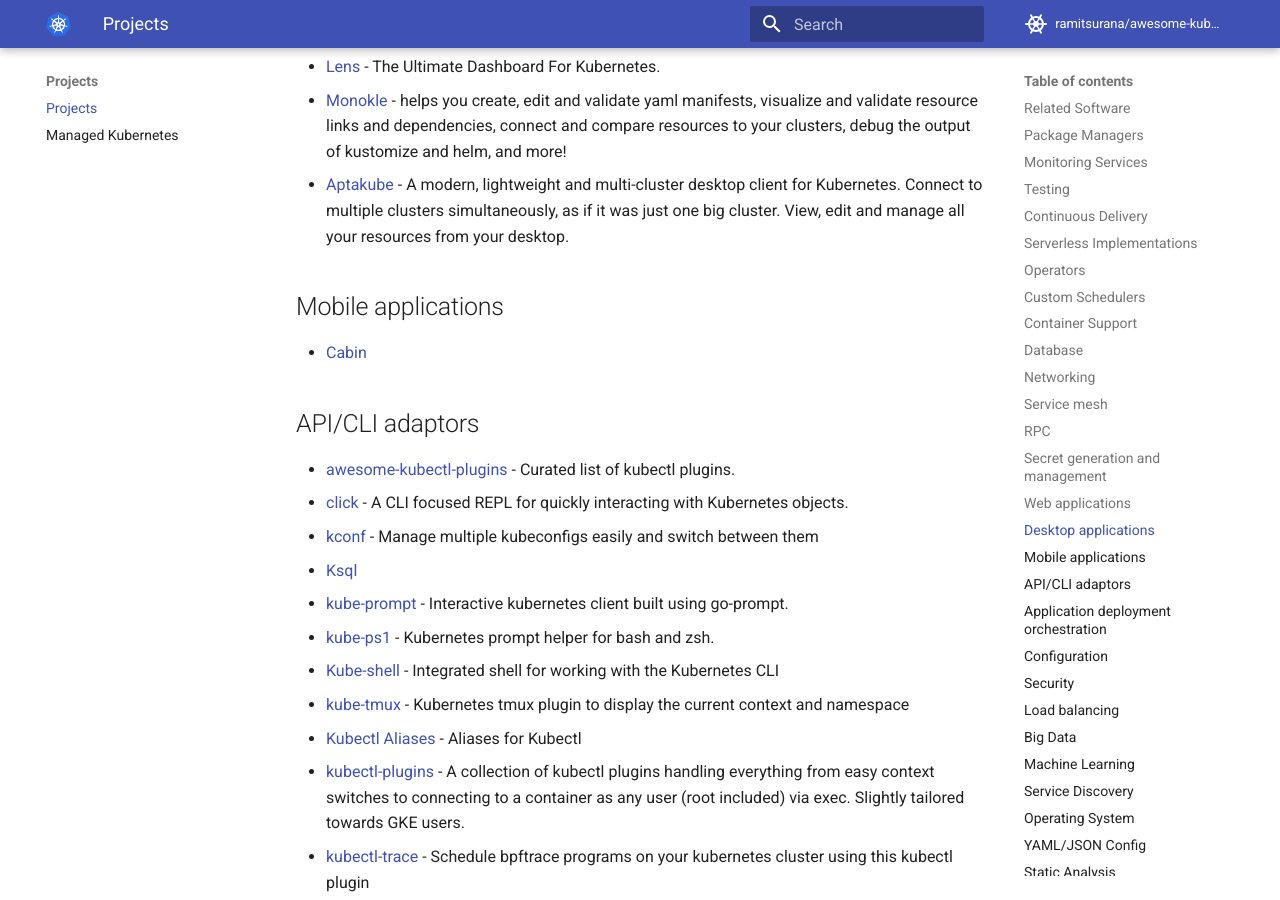
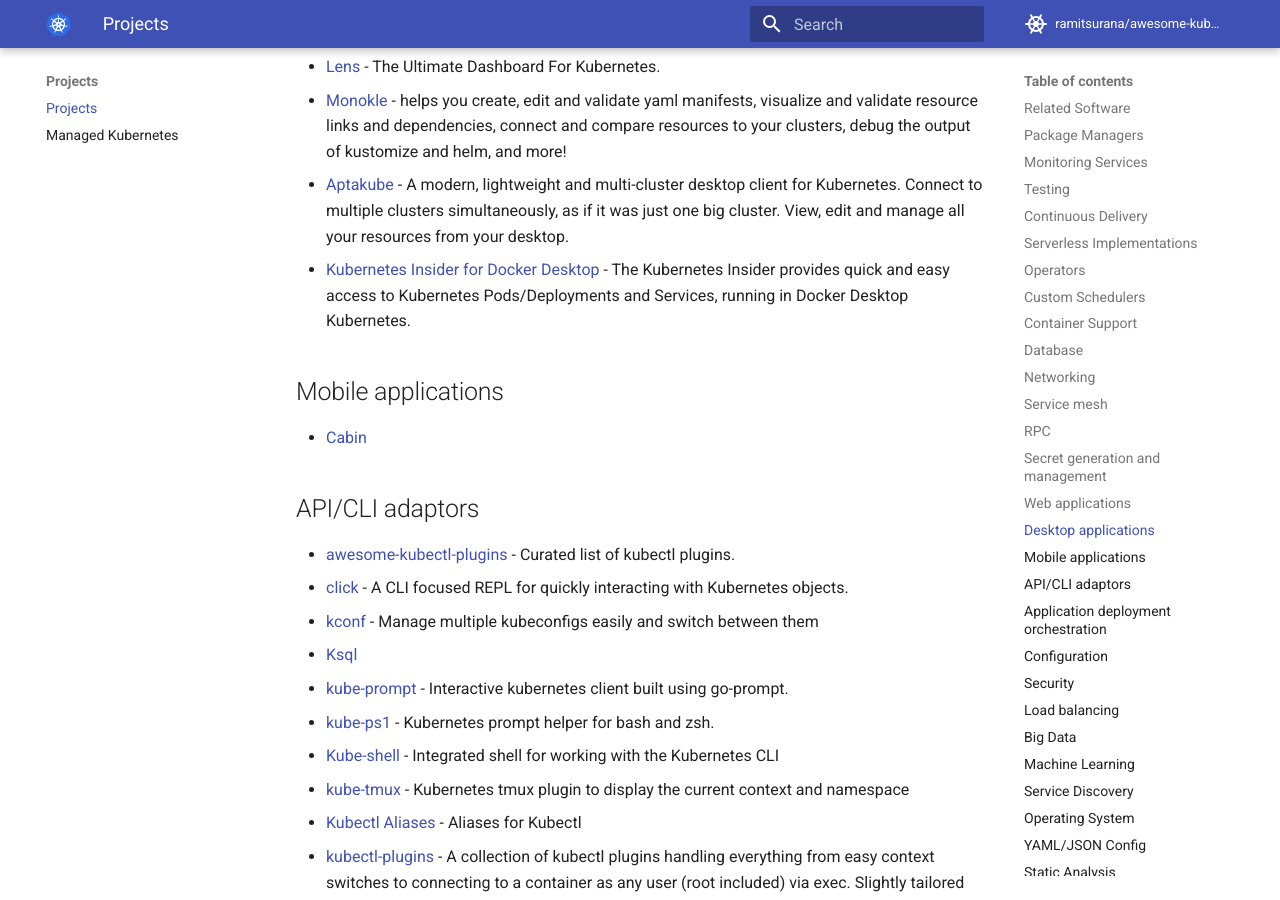
Before and after one commit to ramitsurana/awesome-kubernetes, an MkDocs documentation site: the page built from docs/projects/projects.md, in a window 1280 px wide and 900 px high, scrolled down 11338 px. Built offline with MkDocs 1.6.1 and Material for MkDocs 9.7.7, drawn with Linux system fonts in a browser that asks for light colours; comment, search, counter and statistics services are not loaded.

Commit message:
Add Kubernetes Insider

```diff
--- a/docs/projects/projects.md
+++ b/docs/projects/projects.md
@@ -311,6 +311,7 @@ Projects
 * [Lens](https://github.com/lensapp/lens) - The Ultimate Dashboard For Kubernetes.
 * [Monokle](https://github.com/kubeshop/monokle/) - helps you create, edit and validate yaml manifests, visualize and validate resource links and dependencies, connect and compare resources to your clusters, debug the output of kustomize and helm, and more!
 * [Aptakube](https://aptakube.com) - A modern, lightweight and multi-cluster desktop client for Kubernetes. Connect to multiple clusters simultaneously, as if it was just one big cluster. View, edit and manage all your resources from your desktop.
+* [Kubernetes Insider for Docker Desktop](https://github.com/spurin/kubernetes-insider) - The Kubernetes Insider provides quick and easy access to Kubernetes Pods/Deployments and Services, running in Docker Desktop Kubernetes.
 
 ## Mobile applications
 
```
